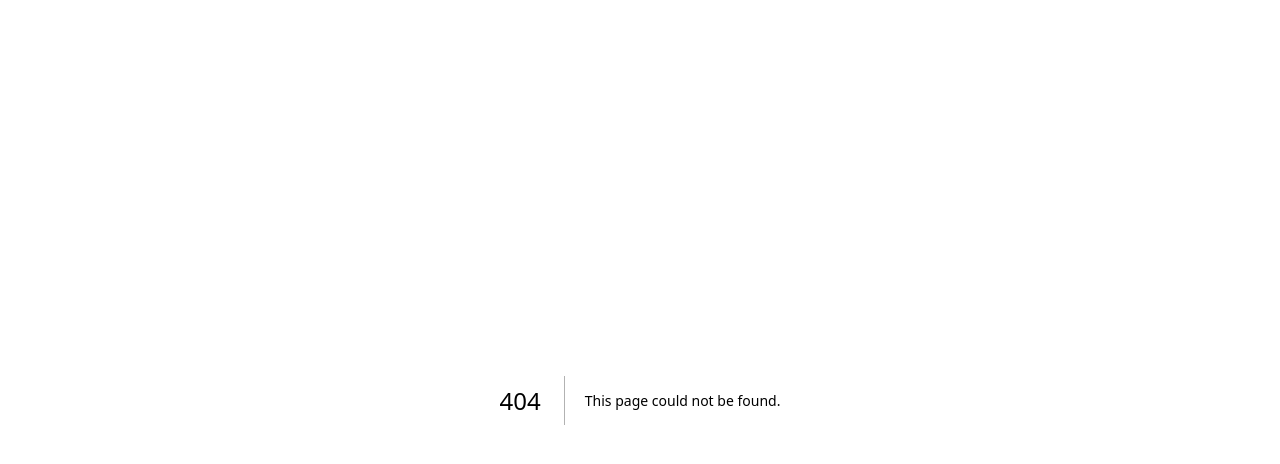
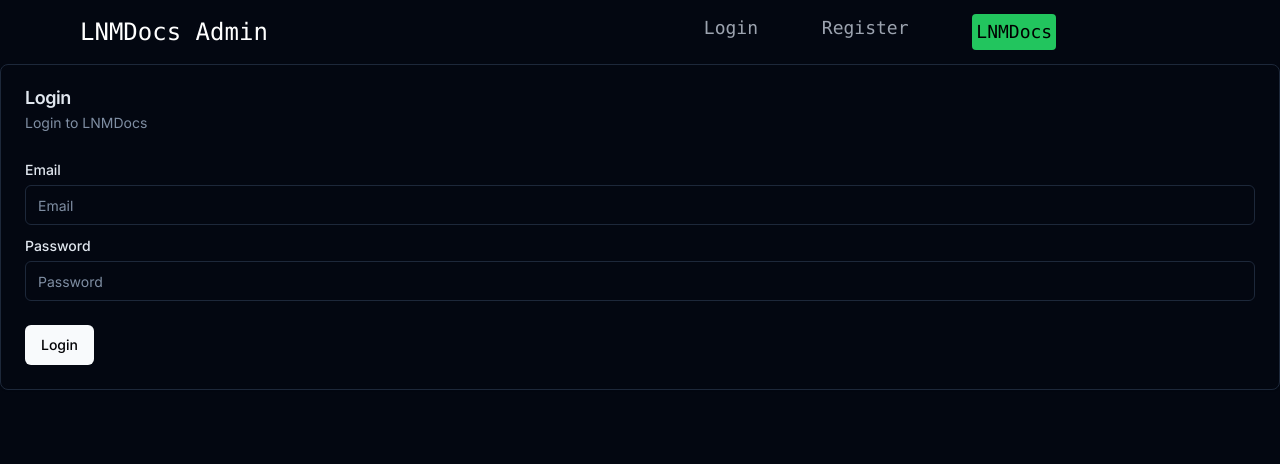
Before and after one commit to ScrewedUP/LNMDocs_Next_Admin, a Next.js app: page /components/login in a window 1280 px wide. Before the commit this address had no page. Shown: the top 464 px of the page. Built offline with nearby package versions, Linux system fonts and the light colour scheme.

Commit message:
Made login and register components

```diff
--- a/app/api/register/route.ts
+++ b/app/api/register/route.ts
@@ -4,17 +4,17 @@ import { NextResponse } from "next/server";
 
 export async function POST(request: Request) {
   const body = await request.json();
-  const { email, name, password } = body;
+  const { email, username, password } = body;
 
   const hashedPassword = await bcrypt.hash(password, 12);
 
-  const user = await prisma.user.create({
+  const approval = await prisma.approval.create({
     data: {
       email,
-      name,
+      username,
       hashedPassword,
     },
   });
 
-  return NextResponse.json(user);
+  return NextResponse.json(approval);
 }
--- /dev/null
+++ b/app/components/Navbar.tsx
@@ -0,0 +1,19 @@
+'use client'
+import  {useMediaQuery}  from "@/app/hooks/useMediaQuery";
+const Navbar = () => {
+  const isMobile = useMediaQuery("(max-width:800px)");
+  return (
+    <div className={`h-16 w-full flex ${isMobile? "flex-col justify-center h-32" : "flex-row justify-evenly"} items-center text-white `}>
+      <div className={`${isMobile? "w-full text-center pb-4 " : "pl-20 w-1/2"}  text-2xl font-mono`}>LNMDocs Admin</div>
+
+      <div className={`flex ${isMobile ? "w-full justify-around border-2 p-4" : "pr-40 w-full flex-1 justify-evenly"}`}>
+        <div className="font-mono text-lg text-gray-400">Login</div>
+        <div className="font-mono text-gray-400 text-lg">Register</div>
+        <div className="bg-green-500 p-1 rounded">
+        <div className="text-black font-mono text-lg">LNMDocs</div></div>
+      </div>
+    </div>
+  );
+};
+
+export default Navbar;
--- /dev/null
+++ b/app/components/Register.tsx
@@ -0,0 +1,113 @@
+"use client";
+import { signIn } from "next-auth/react";
+import { Button } from "@/app/components/ui/button";
+import { Input } from "@/app/components/ui/input";
+import { Label } from "@/app/components/ui/label";
+import axios from "axios";
+import {
+  Card,
+  CardContent,
+  CardDescription,
+  CardFooter,
+  CardHeader,
+  CardTitle,
+} from "@/app/components/ui/card";
+
+import { useState, useRef, useEffect } from "react";
+
+interface RegisterData {
+  email: string;
+  password: string;
+  username: string;
+}
+const Register = () => {
+  const [register, setRegister] = useState<RegisterData>({
+    email: "",
+    username: "",
+    password: "",
+  });
+  const passwordRef = useRef<HTMLInputElement>(null);
+  const emailRef = useRef<HTMLInputElement>(null);
+  const userNameRef = useRef<HTMLInputElement>(null);
+
+  useEffect(() => {
+    let interval = setInterval(() => {
+      register.password = passwordRef.current?.value || "";
+      register.email = emailRef.current?.value || "";
+      register.username = userNameRef.current?.value || "";
+      console.log("Updated the value based on autocomplete");
+      clearInterval(interval);
+    }, 100);
+  });
+
+  const handleRegister = async () => {
+    axios
+      .post("/api/register")
+      .then(() => {
+        console.log("Admin Approval Added");
+      })
+      .catch((err) => {
+        console.log(err);
+      });
+  };
+  return (
+    <Card>
+      <CardHeader>
+        <CardTitle>Request Admin</CardTitle>
+        <CardDescription>Request ADMIN Access</CardDescription>
+      </CardHeader>
+      <CardContent className="space-y-2">
+        <div className="space-y-1">
+          <Label htmlFor="username">User Name</Label>
+          <Input
+            id="username"
+            ref={userNameRef}
+            autoComplete="off"
+            onChange={(e) => {
+              setRegister((prevState) => {
+                return { ...prevState, username: e.target.value };
+              });
+            }}
+            placeholder="Username"
+          />
+        </div>
+        <div className="space-y-1">
+          <Label htmlFor="email">College Email</Label>
+          <Input
+            id="email"
+            ref={emailRef}
+            autoComplete="off"
+            onChange={(e) => {
+              setRegister((prevState) => {
+                return { ...prevState, email: e.target.value };
+              });
+            }}
+            placeholder="Email"
+          />
+        </div>
+        <div className="space-y-1">
+          <Label htmlFor="password">Password</Label>
+          <Input
+            id="password"
+            type="password"
+            ref={passwordRef}
+            autoComplete="off"
+            onChange={(e) => {
+              setRegister((prevState) => {
+                return { ...prevState, password: e.target.value };
+              });
+            }}
+            placeholder="Password"
+          />
+        </div>
+      </CardContent>
+      <CardFooter>
+        <Button onClick={handleRegister} type="submit">
+          Register
+        </Button>
+      </CardFooter>
+    </Card>
+  );
+};
+
+export default Register;
--- /dev/null
+++ b/app/components/login/page.tsx
@@ -0,0 +1,88 @@
+"use client";
+import { signIn } from "next-auth/react";
+import { Button } from "@/app/components/ui/button";
+import { Input } from "@/app/components/ui/input";
+import { Label } from "@/app/components/ui/label";
+import {
+  Card,
+  CardContent,
+  CardDescription,
+  CardFooter,
+  CardHeader,
+  CardTitle,
+} from "@/app/components/ui/card";
+
+import { useState, useRef, useEffect } from "react";
+
+interface LoginData {
+  email: string;
+  password: string;
+}
+const Login = () => {
+  const [login, setLogin] = useState<LoginData>({ email: "", password: "" });
+
+  const passwordRef = useRef<HTMLInputElement>(null);
+  const emailRef = useRef<HTMLInputElement>(null);
+
+  useEffect(() => {
+    let interval = setInterval(() => {
+      login.password = passwordRef.current?.value || "";
+      login.email = emailRef.current?.value || "";
+      console.log("Updated the value based on autocomplete");
+      clearInterval(interval);
+    }, 100);
+  });
+
+  const handleLogin = () => {
+    signIn("credentials", {
+      email: login.email,
+      password: login.password,
+      callbackUrl: "/dashboard",
+    });
+  };
+  return (
+    <Card>
+        <CardHeader>
+            <CardTitle>Login</CardTitle>
+            <CardDescription>Login to LNMDocs</CardDescription>
+        </CardHeader>
+        <CardContent className='space-y-2'>
+            <div className='space-y-1'>
+                <Label htmlFor='email'>Email</Label>
+                <Input
+                    id='email'
+                    ref={emailRef}
+                    autoComplete='off'
+                    onChange={(e) => {
+                        setLogin((prevState) => {
+                            return { ...prevState, email: e.target.value };
+                        });
+                    }}
+                    placeholder='Email'
+                />
+            </div>
+            <div className='space-y-1'>
+                <Label htmlFor='password'>Password</Label>
+                <Input
+                    id='password'
+                    ref={passwordRef}
+                    autoComplete='off'
+                    type='password'
+                    onChange={(e) => {
+                        setLogin((prevState) => {
+                            return { ...prevState, password: e.target.value };
+                        });
+                    }}
+                    placeholder='Password'
+                    />
+            </div>
+        </CardContent>
+        <CardFooter>
+            <Button onClick={handleLogin} type='submit'>
+                Login
+            </Button>
+        </CardFooter>
+    </Card>
+)};
+
+export default Login;
--- a/app/globals.css
+++ b/app/globals.css
@@ -2,36 +2,37 @@
 @tailwind components;
 @tailwind utilities;
 
+@import url("https://fonts.googleapis.com/css2?family=Poppins:wght@500&family=Roboto+Mono:wght@300&family=Source+Code+Pro&family=Tilt+Prism&display=swap");
 @layer base {
   :root {
-    --background: 0 0% 100%;
-    --foreground: 222.2 47.4% 11.2%;
+    --background: 224 71% 4%;
+    --foreground: 213 31% 91%;
 
-    --muted: 210 40% 96.1%;
-    --muted-foreground: 215.4 16.3% 46.9%;
+    --muted: 223 47% 11%;
+    --muted-foreground: 215.4 16.3% 56.9%;
 
-    --popover: 0 0% 100%;
-    --popover-foreground: 222.2 47.4% 11.2%;
+    --popover: 224 71% 4%;
+    --popover-foreground: 215 20.2% 65.1%;
 
-    --card: 0 0% 100%;
-    --card-foreground: 222.2 47.4% 11.2%;
+    --card: 224 71% 4%;
+    --card-foreground: 213 31% 91%;
 
-    --border: 214.3 31.8% 91.4%;
-    --input: 214.3 31.8% 91.4%;
+    --border: 216 34% 17%;
+    --input: 216 34% 17%;
 
-    --primary: 222.2 47.4% 11.2%;
-    --primary-foreground: 210 40% 98%;
+    --primary: 210 40% 98%;
+    --primary-foreground: 222.2 47.4% 1.2%;
 
-    --secondary: 210 40% 96.1%;
-    --secondary-foreground: 222.2 47.4% 11.2%;
+    --secondary: 222.2 47.4% 11.2%;
+    --secondary-foreground: 210 40% 98%;
 
-    --accent: 210 40% 96.1%;
-    --accent-foreground: 222.2 47.4% 11.2%;
+    --accent: 216 34% 17%;
+    --accent-foreground: 210 40% 98%;
 
-    --destructive: 0 100% 50%;
+    --destructive: 0 63% 31%;
     --destructive-foreground: 210 40% 98%;
 
-    --ring: 215 20.2% 65.1%;
+    --ring: 216 34% 17%;
 
     --radius: 0.5rem;
   }
--- /dev/null
+++ b/app/hooks/useMediaQuery.tsx
@@ -0,0 +1,43 @@
+'use client'
+import { useEffect, useState } from 'react'
+
+export function useMediaQuery(query: string): boolean {
+  const getMatches = (query: string): boolean => {
+    // Prevents SSR issues
+    if (typeof window !== 'undefined') {
+      return window.matchMedia(query).matches
+    }
+    return false
+  }
+
+  const [matches, setMatches] = useState<boolean>(getMatches(query))
+
+  function handleChange() {
+    setMatches(getMatches(query))
+  }
+
+  useEffect(() => {
+    const matchMedia = window.matchMedia(query)
+
+    // Triggered at the first client-side load and if query changes
+    handleChange()
+
+    // Listen matchMedia
+    if (matchMedia.addListener) {
+      matchMedia.addListener(handleChange)
+    } else {
+      matchMedia.addEventListener('change', handleChange)
+    }
+
+    return () => {
+      if (matchMedia.removeListener) {
+        matchMedia.removeListener(handleChange)
+      } else {
+        matchMedia.removeEventListener('change', handleChange)
+      }
+    }
+    // eslint-disable-next-line react-hooks/exhaustive-deps
+  }, [query])
+
+  return matches
+}
--- a/app/layout.tsx
+++ b/app/layout.tsx
@@ -1,5 +1,6 @@
 import './globals.css'
 import { Inter } from 'next/font/google'
+import Navbar from './components/Navbar'
 
 const inter = Inter({ subsets: ['latin'] })
 
@@ -15,7 +16,7 @@ export default function RootLayout({
 }) {
   return (
     <html lang="en">
-      <body className={inter.className}>{children}</body>
+      <body className={inter.className}><Navbar/>{children}</body>
     </html>
   )
 }
--- a/app/page.tsx
+++ b/app/page.tsx
@@ -1,11 +1,11 @@
 import { Poppins } from "next/font/google";
-
 import Login from "./components/Login";
 
 const page = () => {
   return (
-    <div className='h-screen w-screen bg-black flex justify-start items-center flex-col gap-9'>
+    <div className='h-screen w-screen bg-dark flex justify-start items-center flex-col gap-9'>
       <h1 className={` font-bold text-6xl text-white mt-10 `}>LNMDocs Admin</h1>
+
       <Login />
     </div>
   );
--- a/package.json
+++ b/package.json
@@ -18,6 +18,7 @@
     "@types/react": "18.2.9",
     "@types/react-dom": "18.2.4",
     "autoprefixer": "10.4.14",
+    "axios": "^1.4.0",
     "bcrypt": "^5.1.0",
     "class-variance-authority": "^0.6.0",
     "clsx": "^1.2.1",
--- a/tailwind.config.js
+++ b/tailwind.config.js
@@ -13,6 +13,12 @@ module.exports = {
       },
     },
     extend: {
+      fontFamily: {
+        poppins: ["Poppins", "system-ui"],
+        roboto: ["Roboto Mono", "mono"],
+        source: ["Source Code Pro", "SFMono-Regular"],
+        tilt: ["Tilt Prism", "sans-serif"],
+      },
       colors: {
         border: "hsl(var(--border))",
         input: "hsl(var(--input))",
@@ -53,9 +59,9 @@ module.exports = {
         md: `calc(var(--radius) - 2px)`,
         sm: "calc(var(--radius) - 4px)",
       },
-      fontFamily: {
-        sans: ["var(--font-sans)", ...fontFamily.sans],
-      },
+      // fontFamily: {
+      //   sans: ["var(--font-sans)", ...fontFamily.sans],
+      // },
       keyframes: {
         "accordion-down": {
           from: { height: 0 },
```
Also changed, not shown: test.js (deleted, +0 -15 lines), 2 other files (tests, documents, lock files or other folders).
